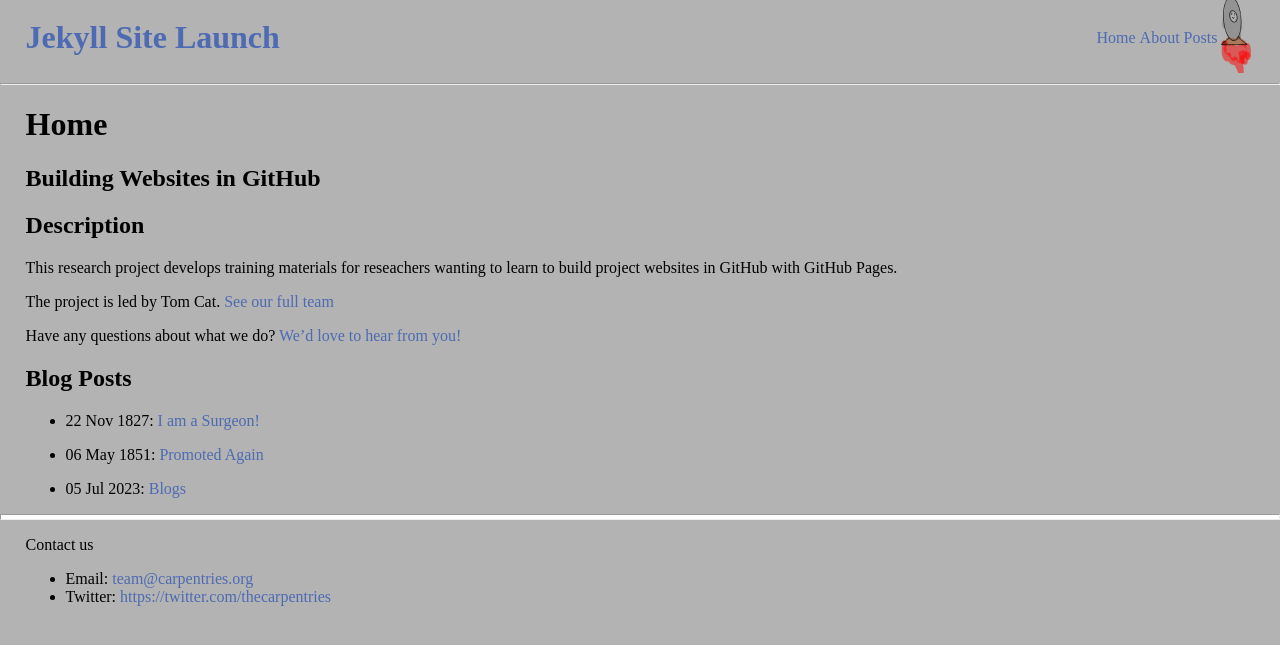
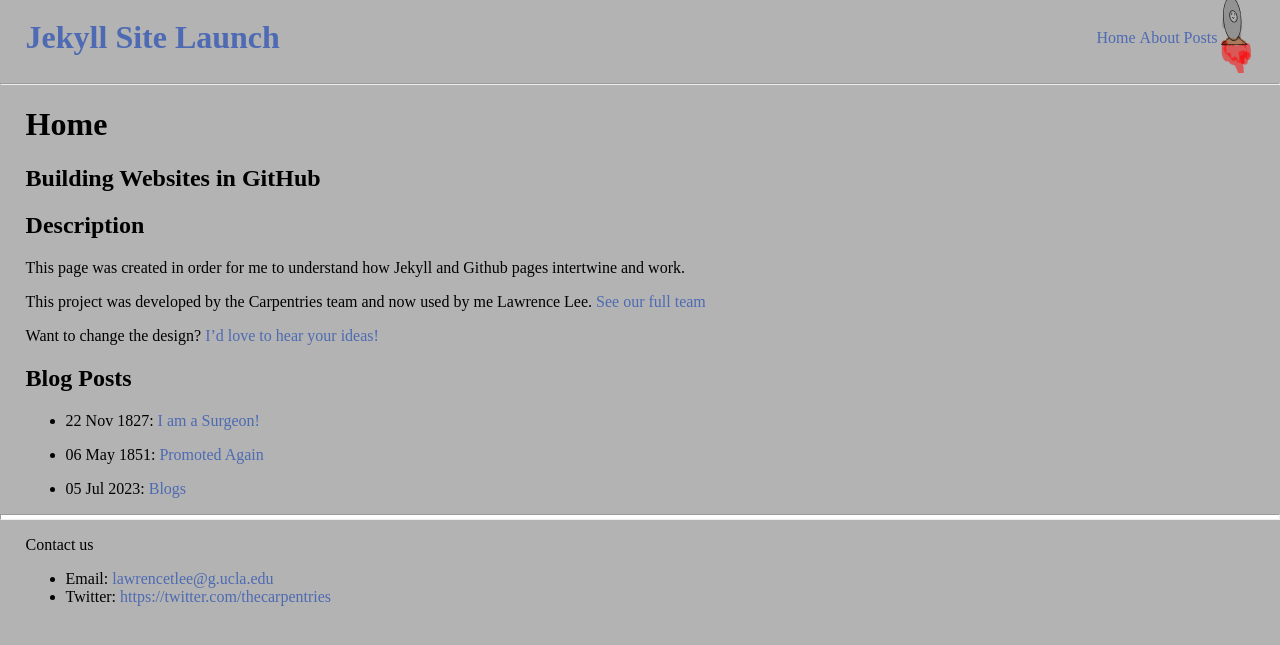
Before and after one commit to lawtlee/github-sites-test, a Jekyll site: the page built from index.md, in a window 1280 px wide. Shown: the top 645 px of the page. Built offline with Jekyll 4.4.1, drawn with Linux system fonts in a browser that asks for light colours.

Commit message:
Customized the site a bit
Added more custom messages and descriptions

```diff
--- a/_config.yml
+++ b/_config.yml
@@ -1,6 +1,5 @@
-description: "This research project develops training materials for reseachers wanting to learn to build project
-websites in GitHub with GitHub Pages."
-email: "team@carpentries.org"
+description: "This page was created in order for me to understand how Jekyll and Github pages intertwine and work."
+email: "lawrencetlee@g.ucla.edu"
 twitter: "https://twitter.com/thecarpentries"
 
 team_members:
--- a/index.md
+++ b/index.md
@@ -8,10 +8,10 @@
 ## Description
 {{ site.description }}
 {% assign lead = site.team_members | where:"role", "project lead" | first %}
-The project is led by {{ lead.name }}.
+This project was developed by the Carpentries team and now used by me Lawrence Lee.
 [See our full team](about#team)
 
-Have any questions about what we do? [We'd love to hear from you!](mailto:{{ site.email }})
+Want to change the design? [I'd love to hear your ideas!](mailto:{{ site.email }})
 
 ## Blog Posts
 
```
Also changed, not shown: about.md (+3 -1 lines).
